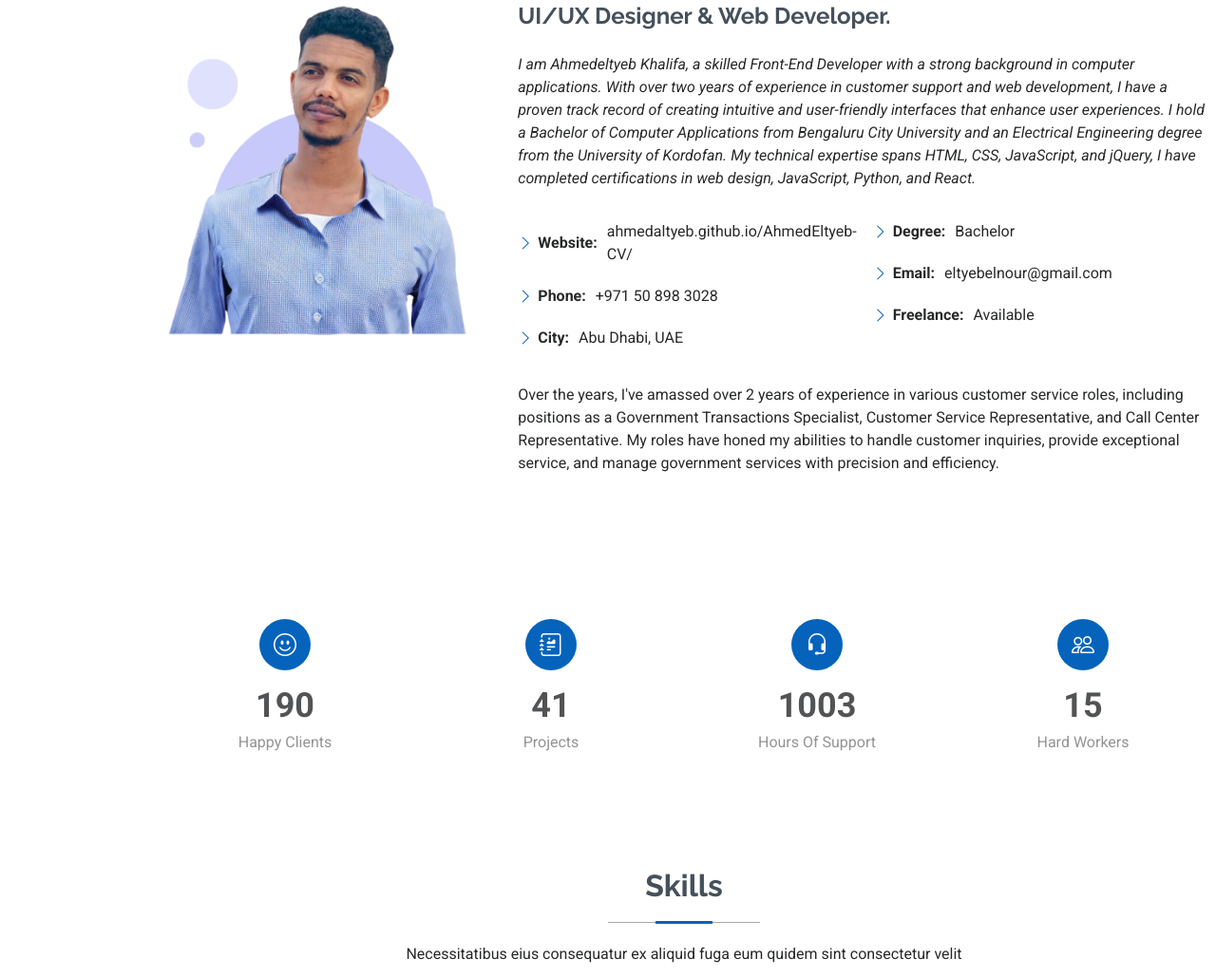
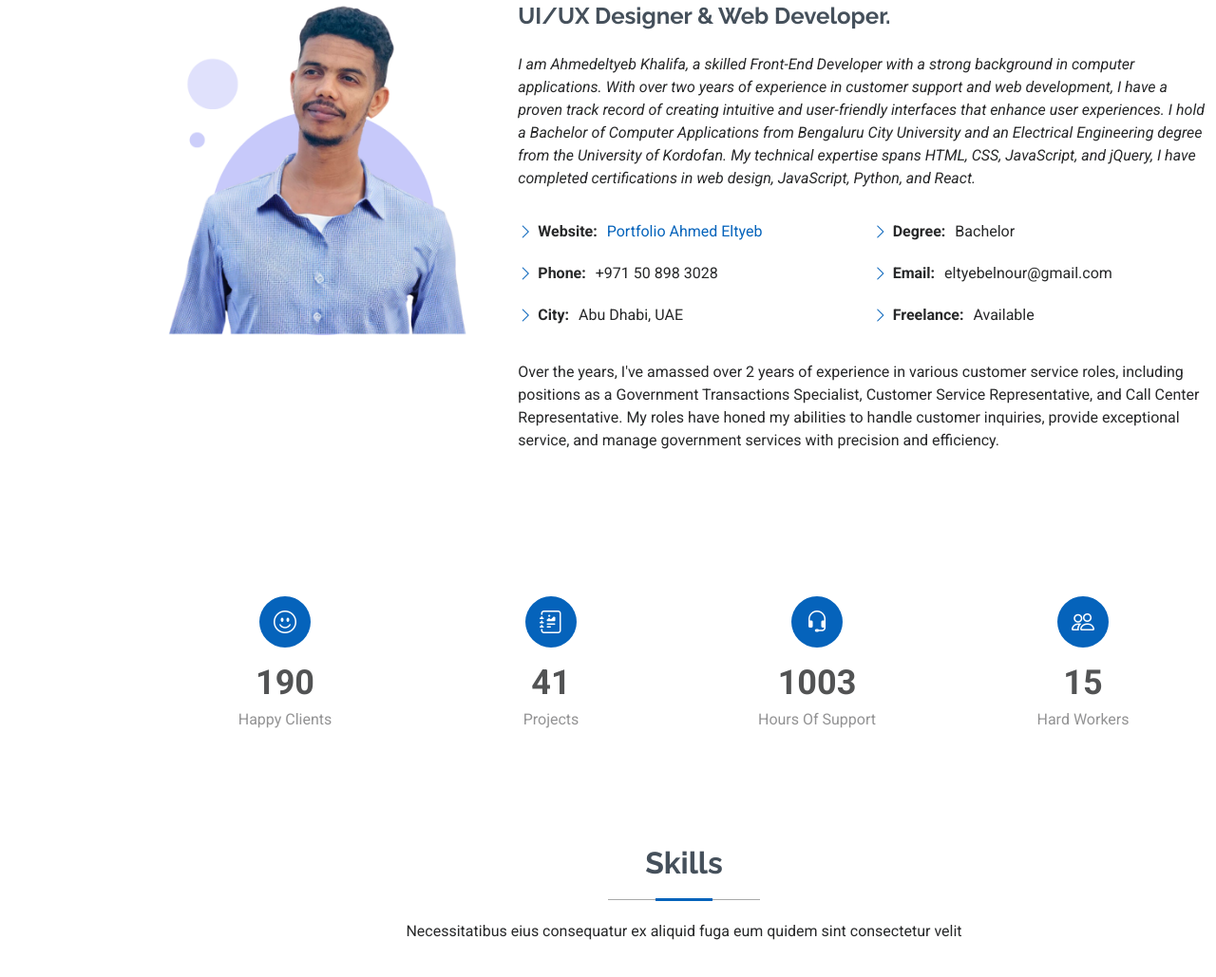
Before and after one commit to ahmedaltyeb/Ahmed-Eltyeb-Portfolio, a plain HTML site: page index.html in a window 1280 px wide. Shown: the part 1019-2048 px from the top of the page at 95% size. Drawn offline with Linux system fonts and the light colour scheme.

Commit message:
Update index.html

```diff
--- a/index.html
+++ b/index.html
@@ -106,7 +106,7 @@
               <div class="col-lg-6">
                 <ul>
                   <!-- <li><i class="bi bi-chevron-right"></i> <strong>Birthday:</strong> <span>1 May 1995</span></li> -->
-                  <li><i class="bi bi-chevron-right"></i> <strong>Website:</strong> <span>ahmedaltyeb.github.io/AhmedEltyeb-CV/</span></li>
+                  <li><i class="bi bi-chevron-right"></i> <strong>Website:</strong> <span><a href="https://tinyurl.com/ahmedaltyeb" target="_blank">Portfolio Ahmed Eltyeb</a></span></li>
                   <li><i class="bi bi-chevron-right"></i> <strong>Phone:</strong> <span>+971 50 898 3028</span></li>
                   <li><i class="bi bi-chevron-right"></i> <strong>City:</strong> <span>Abu Dhabi, UAE</span></li>
                 </ul>
```
